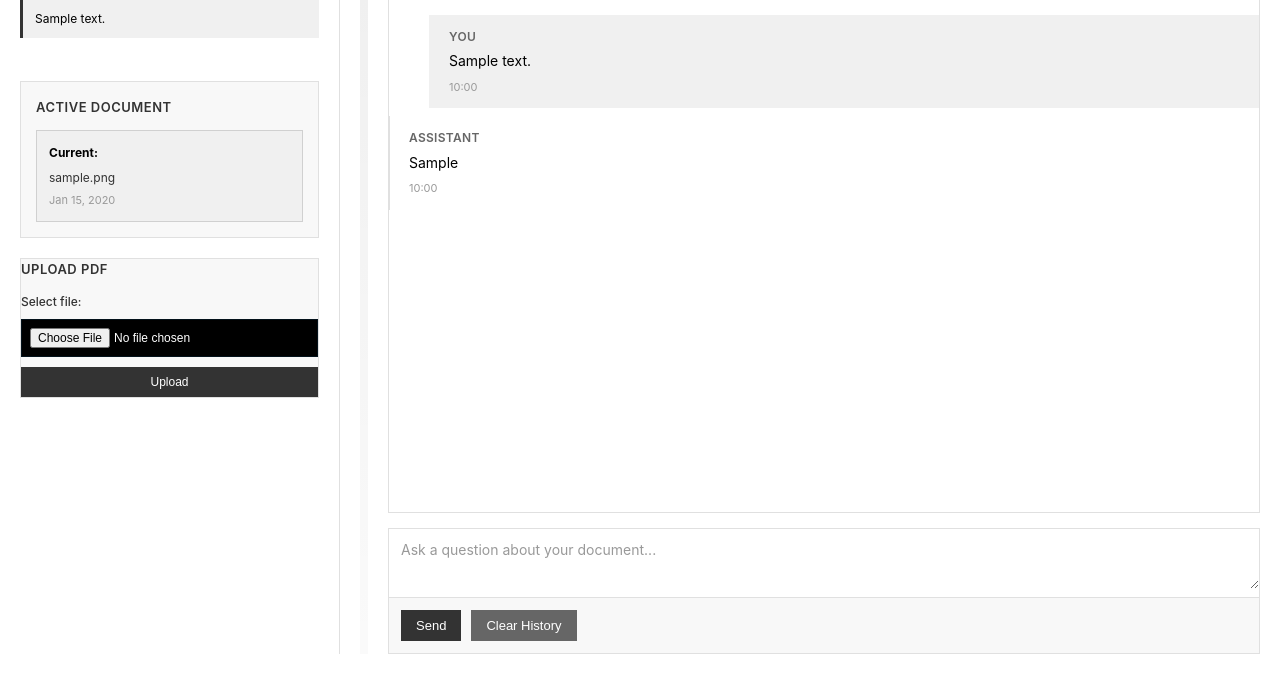
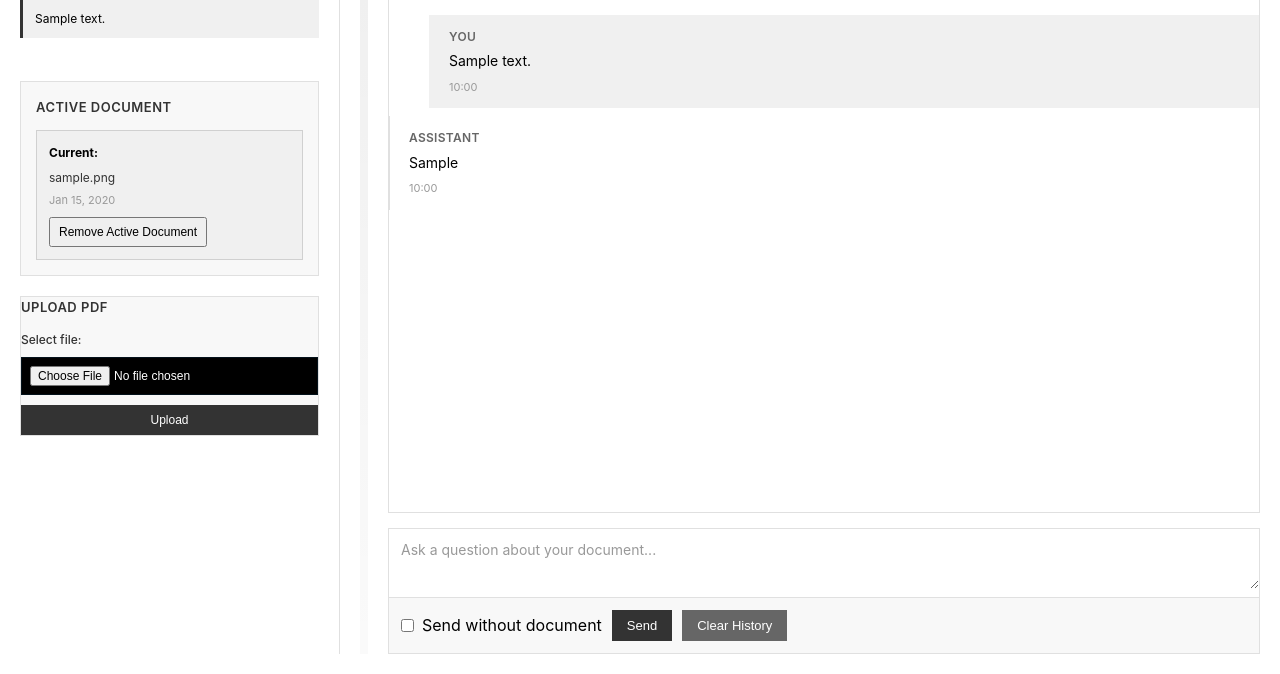
Before and after one commit to arifashraf01/django-ai-assistant, a Django app: page / in a window 1280 px wide. Shown: the part 126-800 px from the top of the page. Run offline with Django 5.2, Linux system fonts and the light colour scheme; tables that the repository leaves empty hold one stand-in row (values such as "Sample post").

Commit message:
imported the rag systems agent

```diff
--- a/chat/templates/chat/chat.html
+++ b/chat/templates/chat/chat.html
@@ -604,6 +604,10 @@
                         <strong>Current:</strong>
                         <div class="filename">{{ active_document.file.name|truncatechars:40 }}</div>
                         <div class="upload-date">{{ active_document.uploaded_at|date:"M d, Y" }}</div>
+                        <form method="post" style="margin-top:8px">
+                            {% csrf_token %}
+                            <button type="submit" name="remove_document" style="padding:6px 8px;font-size:12px">Remove Active Document</button>
+                        </form>
                     </div>
                     {% else %}
                     <div class="no-document-message">
@@ -631,9 +635,8 @@
             <div class="chat-section">
                 <!-- Chat Area -->
                 <div class="chat-area" id="chatArea">
-                    {% if active_document %}
-                        {% if messages %}
-                                {% for message in messages reversed %}
+                    {% if messages %}
+                        {% for message in messages reversed %}
                             <div class="message user">
                                 <div class="message-label">You</div>
                                 <div class="message-content">{{ message.user_message }}</div>
@@ -644,16 +647,10 @@
                                 <div class="message-content">{{ message.ai_response }}</div>
                                 <div class="message-timestamp">{{ message.created_at|localtime|date:"H:i" }}</div>
                             </div>
-                            {% endfor %}
-                        {% else %}
-                            <div class="chat-empty-state">
-                                <p>Upload a document and ask a question to get started.</p>
-                            </div>
-                        {% endif %}
+                        {% endfor %}
                     {% else %}
                         <div class="chat-empty-state">
-                            <p>No document loaded.</p>
-                            <p>Upload a PDF on the left to begin.</p>
+                            <p>No messages yet. Ask a question to start the conversation.</p>
                         </div>
                     {% endif %}
                 </div>
@@ -665,10 +662,13 @@
                         <textarea
                             name="message"
                             placeholder="Ask a question about your document..."
-                            {% if not active_document %}disabled{% endif %}
                         ></textarea>
                         <div class="input-controls">
-                            <button type="submit" id="sendButton" {% if not active_document %}disabled{% endif %}>
+                            <label style="display:flex;align-items:center;gap:8px;color:inherit">
+                                <input type="checkbox" name="no_document" id="noDocument">
+                                <span>Send without document</span>
+                            </label>
+                            <button type="submit" id="sendButton">
                                 Send
                             </button>
                             <button type="submit" name="clear_chat" id="clearButton">
--- a/chat/views.py
+++ b/chat/views.py
@@ -3,7 +3,7 @@ from django.contrib import messages
 from .models import ChatMessage, Document
 from .forms import DocumentForm
 from .pdf_utils import extract_text_from_pdf, chunk_text
-from .rag_utils import store_document_chunks, get_rag_response
+from .rag_utils import store_document_chunks, get_rag_response, get_llm_response, delete_document_collection
 
 
 def chatbot(request):
@@ -20,6 +20,22 @@ def chatbot(request):
     # Clear chat history
     if request.method == "POST" and "clear_chat" in request.POST:
         ChatMessage.objects.all().delete()
+        return redirect("chatbot")
+
+    # Remove active document (mark as not processed and delete chroma collection)
+    if request.method == "POST" and "remove_document" in request.POST:
+        documents = Document.objects.filter(is_processed=True).order_by("-uploaded_at")
+        if documents.exists():
+            doc = documents.first()
+            try:
+                # mark as not processed so it no longer acts as active
+                doc.is_processed = False
+                doc.save()
+                # remove its chromadb collection
+                delete_document_collection(doc.id)
+                messages.success(request, "Active document removed.")
+            except Exception as e:
+                messages.error(request, f"Error removing document: {e}")
         return redirect("chatbot")
 
     # PDF Upload and Processing
@@ -54,20 +70,25 @@ def chatbot(request):
 
         return redirect("chatbot")
 
-    # Chat Message with RAG
+    # Chat Message handling: support sending without document and with RAG when a document exists
     if request.method == "POST" and request.POST.get("message"):
         user_message = request.POST.get("message")
+
+        # Check if user requested to bypass document
+        bypass = True if request.POST.get("no_document") in ["on", "true", "1"] else False
 
         # Get the most recent processed document
         documents = Document.objects.filter(is_processed=True).order_by("-uploaded_at")
 
-        if not documents.exists():
-            response_text = "Please upload a PDF document first to start chatting."
-        else:
+        if documents.exists() and not bypass:
             active_document = documents.first()
-
             # RAG Flow: Retrieve context -> Build prompt -> Get grounded answer
             response_text = get_rag_response(active_document.id, user_message)
+        else:
+            # No active document or user chose to bypass -> direct agent response
+            response_text = get_llm_response(user_message)
+            # when bypassing or no doc present, don't associate message with a document
+            active_document = None
 
         # Save chat message
         ChatMessage.objects.create(
```
Also changed, not shown: chat/rag_utils.py (+20 -0 lines).
